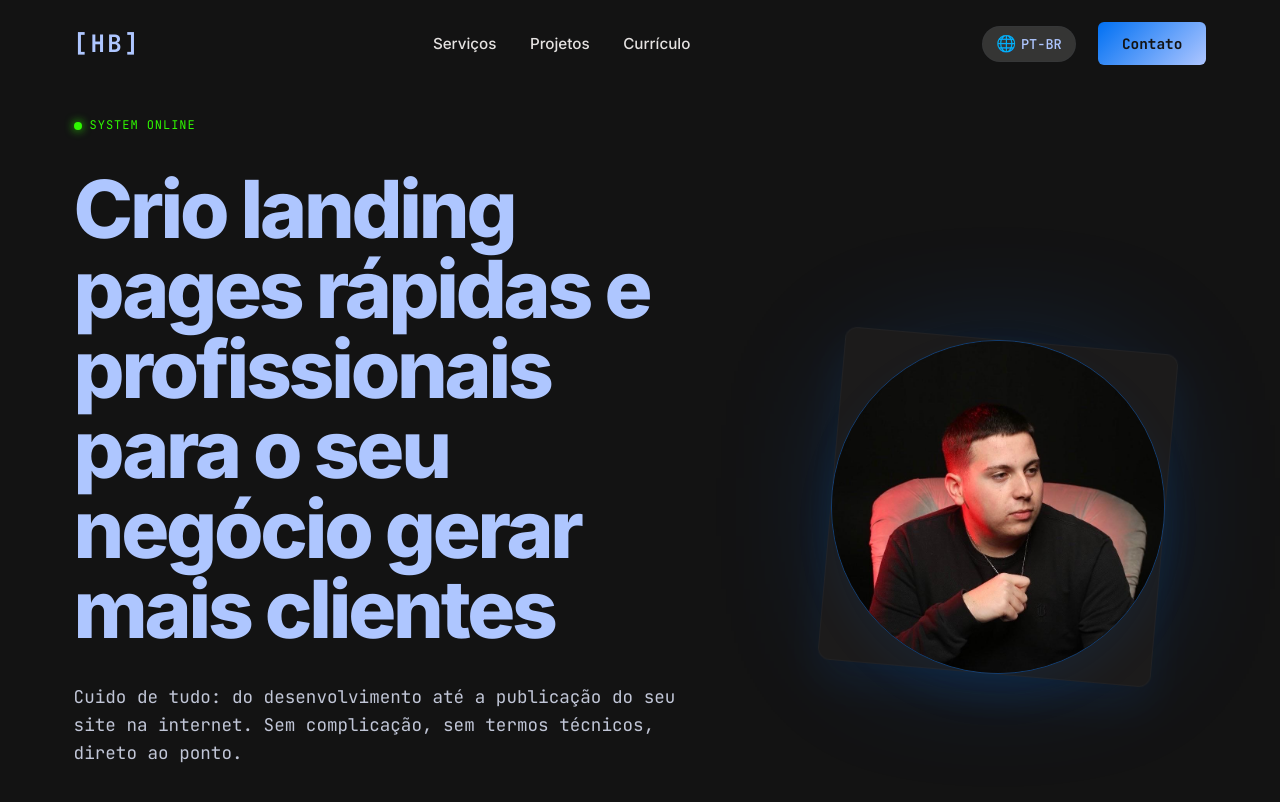
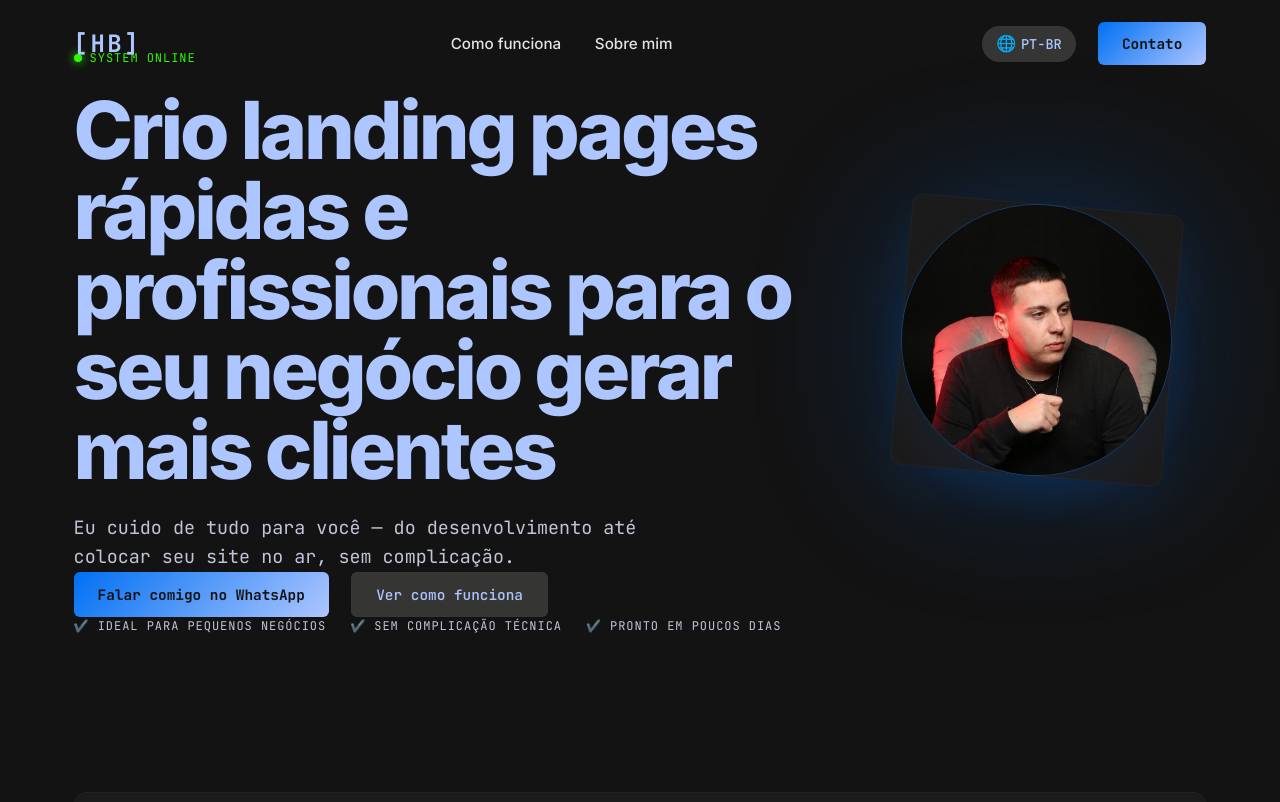
Before and after one commit to brnrhv/portfoliopessoal, a React (Vite) app: page / in a window 1280 px wide. Shown: the top 802 px of the page. Built offline with nearby package versions, Linux system fonts and the light colour scheme.

Commit message:
Ajustes de Precisão

```diff
--- a/src/i18n/en.json
+++ b/src/i18n/en.json
@@ -1,14 +1,15 @@
 {
   "header.logo.tooltip": "Henrique Vargas Brenner",
-  "header.nav.about": "Services",
-  "header.nav.projects": "Projects",
-  "header.nav.resume": "Resume",
+  "header.nav.about": "How it works",
   "header.nav.contact": "Contact",
 
   "hero.headline": "I build fast and professional landing pages for your business to attract more clients",
-  "hero.subhead": "I handle everything from development to publishing your site to the internet. No hassle, no technical jargon, straight to the point.",
-  "hero.cta.projects": "View Services",
+  "hero.subhead": "I handle everything for you — from development to bringing your site online, without the hassle.",
+  "hero.cta.projects": "See how it works",
   "hero.cta.whatsapp": "Talk to me on WhatsApp",
+  "hero.trust.businesses": "Ideal for small businesses",
+  "hero.trust.simple": "No technical hassle",
+  "hero.trust.fast": "Ready in few days",
 
   "about.title": "About me",
   "about.bio": "I'm Henrique. I build fast, simple websites for companies starting out online, while taking care of all the heavy-lifting technical work in the background.",
--- a/src/i18n/pt.json
+++ b/src/i18n/pt.json
@@ -1,14 +1,15 @@
 {
   "header.logo.tooltip": "Henrique Vargas Brenner",
-  "header.nav.about": "Serviços",
-  "header.nav.projects": "Projetos",
-  "header.nav.resume": "Currículo",
+  "header.nav.about": "Como funciona",
   "header.nav.contact": "Contato",
 
   "hero.headline": "Crio landing pages rápidas e profissionais para o seu negócio gerar mais clientes",
-  "hero.subhead": "Cuido de tudo: do desenvolvimento até a publicação do seu site na internet. Sem complicação, sem termos técnicos, direto ao ponto.",
-  "hero.cta.projects": "Ver Serviços",
+  "hero.subhead": "Eu cuido de tudo para você — do desenvolvimento até colocar seu site no ar, sem complicação.",
+  "hero.cta.projects": "Ver como funciona",
   "hero.cta.whatsapp": "Falar comigo no WhatsApp",
+  "hero.trust.businesses": "Ideal para pequenos negócios",
+  "hero.trust.simple": "Sem complicação técnica",
+  "hero.trust.fast": "Pronto em poucos dias",
 
   "about.title": "Sobre mim",
   "about.bio": "Sou o Henrique. Faço sites simples e rápidos para empresas começarem a captar clientes online, e cuido de toda a parte técnica para elas nos bastidores.",
--- a/src/sections/CTA/CTA.tsx
+++ b/src/sections/CTA/CTA.tsx
@@ -22,7 +22,7 @@ export const CTA: React.FC = () => {
             <p className="cta-subhead mb-8">{t('cta.subhead')}</p>
 
             <div className="cta-actions" style={{ flexDirection: 'column', alignItems: 'center', gap: '1rem' }}>
-              <Button variant="primary" onClick={() => window.open('https://wa.me/5554999580848', '_blank')}>
+              <Button variant="primary" onClick={() => window.open('https://wa.me/5554999580848?text=Oi!%20Vi%20seu%20site%20e%20gostaria%20de%20fazer%20uma%20landing%20page.', '_blank')}>
                 {t('cta.btn.whatsapp')}
               </Button>
               <a
--- a/src/sections/Header/Header.tsx
+++ b/src/sections/Header/Header.tsx
@@ -25,8 +25,7 @@ export const Header: React.FC = () => {
 
         <nav className="nav-links">
           <a href="/#about" className="nav-link">{t('header.nav.about')}</a>
-          <a href="/#projects" className="nav-link">{t('header.nav.projects')}</a>
-          <Link to="/resume" className="nav-link">{t('header.nav.resume')}</Link>
+          <a href="/#about" className="nav-link">{t('about.title')}</a>
         </nav>
 
         <div className="header-actions">
--- a/src/sections/Hero/Hero.css
+++ b/src/sections/Hero/Hero.css
@@ -1,6 +1,7 @@
 .hero {
-  padding-top: var(--spacing-20);
-  min-height: 100vh;
+  padding-top: var(--spacing-12);
+  padding-bottom: var(--spacing-8);
+  min-height: 85vh;
   display: flex;
   align-items: center;
   position: relative;
@@ -12,8 +13,8 @@
   margin: 0 auto;
   padding: 0 var(--spacing-6);
   display: grid;
-  grid-template-columns: 3fr 2fr;
-  gap: var(--spacing-16);
+  grid-template-columns: 3.5fr 1.5fr;
+  gap: var(--spacing-8);
   width: 100%;
 }
 
@@ -28,7 +29,7 @@
   display: inline-flex;
   align-items: center;
   gap: 0.5rem;
-  margin-bottom: var(--spacing-6);
+  margin-bottom: var(--spacing-4);
   color: var(--color-secondary);
 }
 
@@ -41,7 +42,7 @@
 }
 
 .hero-title {
-  margin-bottom: var(--spacing-6);
+  margin-bottom: var(--spacing-4);
   display: flex;
   flex-direction: column;
 }
@@ -52,13 +53,15 @@
 
 .hero-subhead {
   color: var(--color-on-surface-variant);
-  font-size: 1.1rem;
-  margin-bottom: var(--spacing-16);
+  font-size: 1.15rem;
+  margin-bottom: var(--spacing-10);
+  max-width: 600px;
 }
 
 .hero-ctas {
   display: flex;
-  gap: var(--spacing-6);
+  gap: var(--spacing-4);
+  margin-bottom: var(--spacing-8);
 }
 
 @media (max-width: 992px) {
--- a/src/sections/Hero/Hero.tsx
+++ b/src/sections/Hero/Hero.tsx
@@ -33,13 +33,25 @@ export const Hero: React.FC = () => {
           </p>
 
           <div className="hero-ctas">
-            <Button variant="primary" onClick={() => window.open('https://wa.me/5554999580848', '_blank')}>
+            <Button variant="primary" onClick={() => window.open('https://wa.me/5554999580848?text=Oi!%20Vi%20seu%20site%20e%20gostaria%20de%20fazer%20uma%20landing%20page.', '_blank')}>
               {t('hero.cta.whatsapp')}
             </Button>
             <Button variant="secondary" onClick={() => window.location.href = '#about'}>
               {t('hero.cta.projects')}
             </Button>
           </div>
+
+          <motion.div
+            className="hero-trust-block mono-text label-sm"
+            initial={{ opacity: 0 }}
+            animate={{ opacity: 1 }}
+            transition={{ delay: 1, duration: 0.8 }}
+            style={{ display: 'flex', gap: '1.5rem', flexWrap: 'wrap', color: 'var(--color-on-surface-variant)' }}
+          >
+            <span>✔️ {t('hero.trust.businesses')}</span>
+            <span>✔️ {t('hero.trust.simple')}</span>
+            <span>✔️ {t('hero.trust.fast')}</span>
+          </motion.div>
         </motion.div>
 
         <motion.div
```
